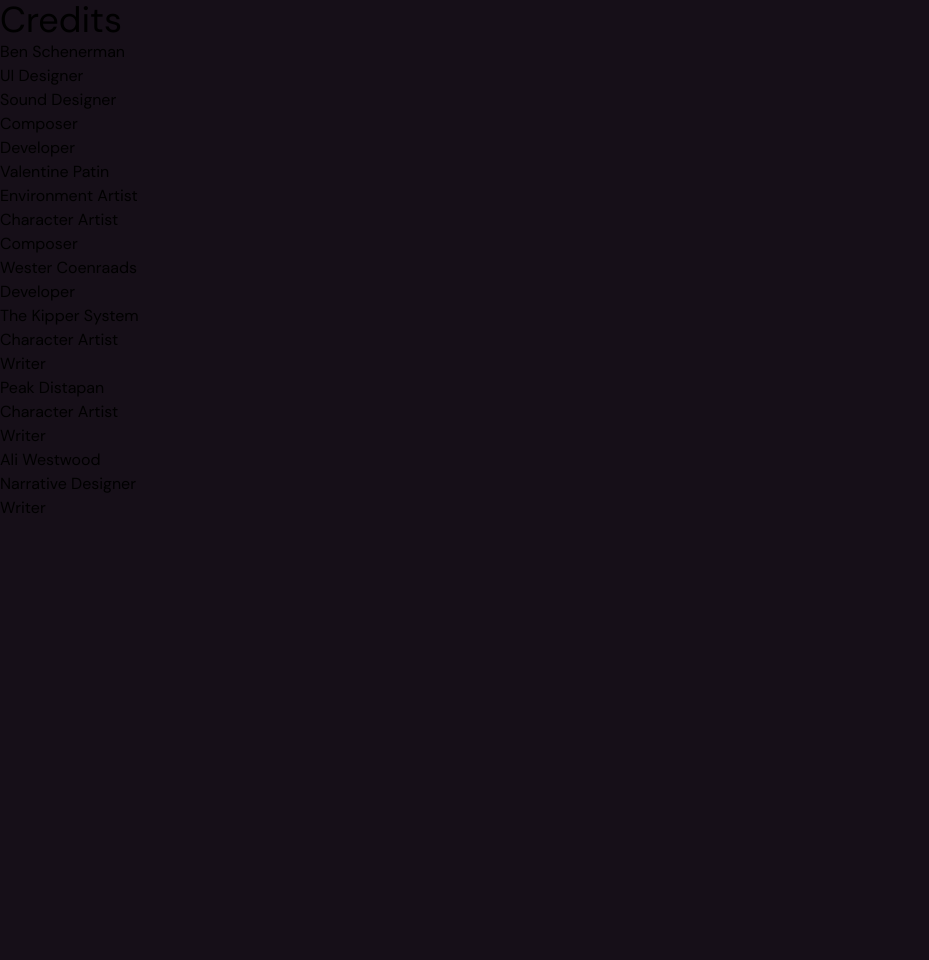
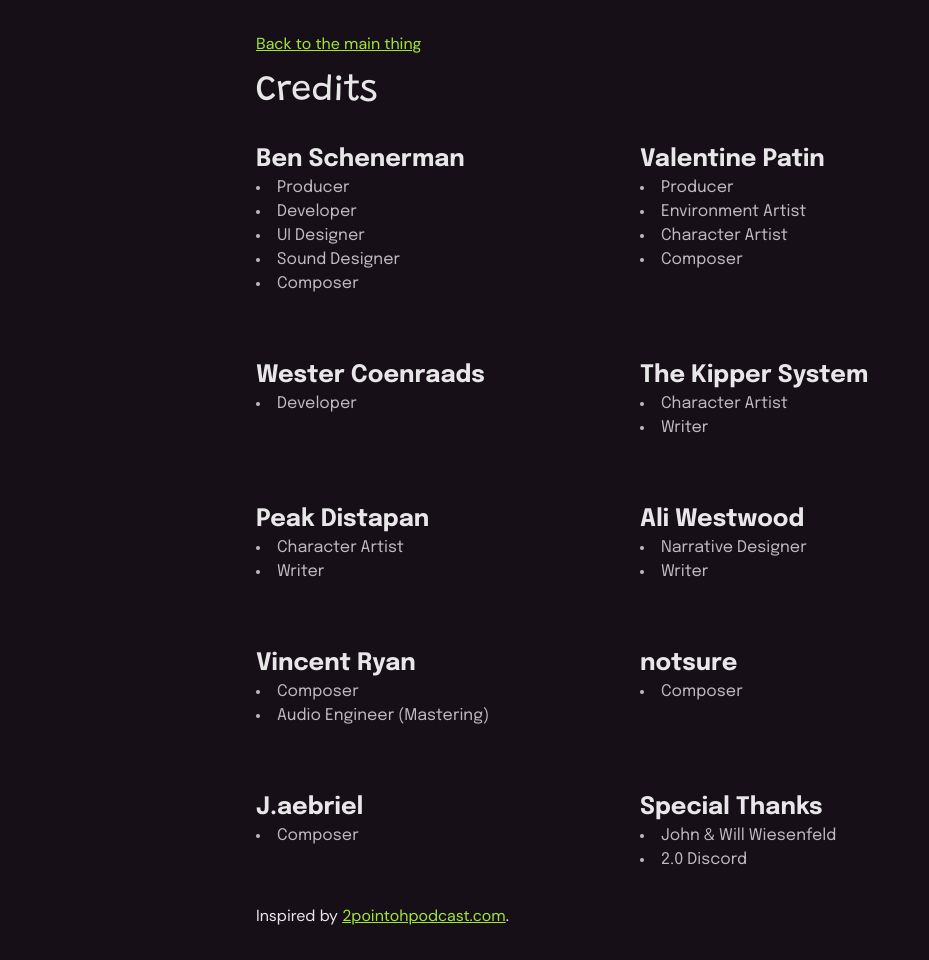
Before and after one commit to b7s9/wayside, a website built with Parcel: page src/credits.html in a window 1280 px wide. Shown: the whole page, without its empty margins (0-929 px from the left). Before the commit the page ends 800 px from the top, so only its background shows below. Built offline with nearby package versions, Linux system fonts and the light colour scheme.

Commit message:
Update credits

```diff
--- a/src/credits-data.ts
+++ b/src/credits-data.ts
@@ -2,15 +2,17 @@ const credits = [
 	{
 		name: 'Ben Schenerman',
 		roles: [
+			'Producer',
+			'Developer',
 			'UI Designer',
 			'Sound Designer',
 			'Composer',
-			'Developer'
 		]
 	},
 	{
 		name: 'Valentine Patin',
 		roles: [
+			'Producer',
 			'Environment Artist',
 			'Character Artist',
 			'Composer',
@@ -42,6 +44,33 @@ const credits = [
 			'Narrative Designer',
 			'Writer'
 		]
+	},
+	{
+		name: 'Vincent Ryan',
+		roles: [
+			'Composer',
+			'Audio Engineer (Mastering)'
+		]
+	},
+	{
+		name: 'notsure',
+		roles: [
+			'Composer',
+		]
+	},
+	{
+		name: 'J.aebriel',
+		roles: [
+			'Composer',
+		]
+	},
+
+	{
+		name: 'Special Thanks',
+		roles: [
+			'John & Will Wiesenfeld',
+			'2.0 Discord'
+		]
 	}
 ]
 
--- a/src/credits.html
+++ b/src/credits.html
@@ -10,11 +10,17 @@
 	<link href="./index.css" rel="stylesheet" />
 </head>
 
-<body class="bg-surface-900">
+<body class="credits bg-surface-900 text-white text-opacity-90">
 
-	<h1 class="text-4xl">Credits</h1>
-
-	<div id="credits"></div>
+	<div class="content-area pt-8">
+		<a href="/" class="link mb-4 inline-block">Back to the main thing</a>
+		<h1 class="text-4xl font-action">Credits</h1>
+		<div id="credits" class="font-paper"></div>
+		<div class="footer mb-8">
+			<p>Inspired by <a href="https://2pointohpodcast.com" target="_blank" rel="noopener noreferrer"
+					class="link">2pointohpodcast.com</a>.</p>
+		</div>
+	</div>
 
 	<script src="./credits.ts" type="module"></script>
 
--- a/src/index.css
+++ b/src/index.css
@@ -161,3 +161,48 @@ nav ul li .spacer {
          url('../static/font/grandstander-v11-latin-800.woff2') format('woff2'),
          url('../static/font/grandstander-v11-latin-800.woff') format('woff');
   }
+
+
+  /* ---------------- Credits ---------------- */
+  body.credits {
+    margin: 0 auto;
+    padding: 0 1rem;
+  }
+
+  .credits .content-area {
+    margin: 0 auto;
+    max-width: 48rem;
+  }
+
+  #credits {
+    display: grid;
+    grid-auto-flow: row;
+    grid-template-columns: 1fr;
+  }
+
+  @media screen and (min-width:540px) {
+    #credits {
+        grid-template-columns: 1fr 1fr;
+    }
+  }
+
+  .credits .person {
+    margin: 2rem 0;
+  }
+
+  .credits .person span {
+    @apply text-2xl font-bold;
+  }
+
+  .credits .person ul {
+    list-style-position: inside;
+    list-style-type: disc;
+  }
+
+  .credits .person li {
+    opacity: 0.8;
+  }
+
+  .credits .link {
+    @apply underline text-lime-400 hover:bg-lime-300 hover:text-black;
+  }
--- a/src/index.html
+++ b/src/index.html
@@ -16,6 +16,8 @@
         <img src="../static/img/logo.png" alt="Wayside Logo" class="w-3/4 max-w-4xl md:w-1/2">
         <div class="text-2xl text-white/80">Sit a while, and listen to the water…</div>
         <button class="text-4xl">Play</button>
+        <div class="text-base text-white bg-lime-700 p-2 rounded-md">If you do not hear crickets after clicking "Play",
+            reload the page.</div>
     </div>
     <div id="game" class="flex flex-col w-screen h-screen lg:flex-row">
         <div class="relative basis-1/2 lg:basis-1/4 lg:min-w-[320px] min-h-[300px] lg:max-w-2xl">
@@ -42,7 +44,7 @@
                         <div class="spacer"></div>
                     </li>
                     <li><a href="/">Restart</a></li>
-                    <li><a href="/credits">Credits</a></li>
+                    <li><a href="credits.html" target="_blank">Credits</a></li>
                 </ul>
             </nav>
             <div id="image-container" class="relative pointer-events-none">
```
